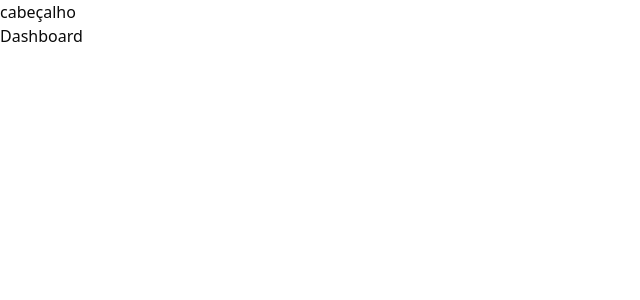
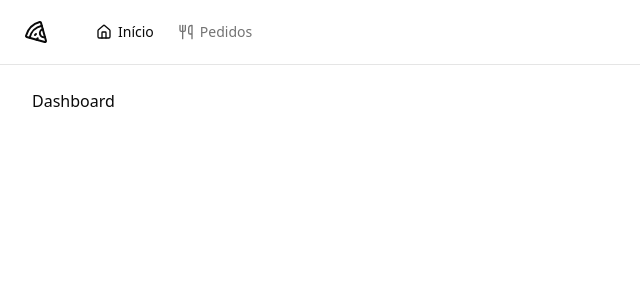
Before and after one commit to Olinadss/pizza-shop, a React (Vite) app: page / in a window 1280 px wide. Shown: the top 300 px of the page, without its empty margins (0-640 px from the left). Built offline with nearby package versions, Linux system fonts and the light colour scheme.

Commit message:
feat: cria header da aplicação e navegação das paginas

```diff
--- a/package.json
+++ b/package.json
@@ -12,6 +12,7 @@
   "dependencies": {
     "@hookform/resolvers": "^3.9.0",
     "@radix-ui/react-label": "^2.1.0",
+    "@radix-ui/react-separator": "^1.1.0",
     "@radix-ui/react-slot": "^1.1.0",
     "class-variance-authority": "^0.7.0",
     "clsx": "^2.1.1",
--- /dev/null
+++ b/src/components/Header.tsx
@@ -0,0 +1,27 @@
+import { Separator } from '@radix-ui/react-separator'
+import { Home, Pizza, Utensils } from 'lucide-react'
+
+import { NavLink } from './Nav-link'
+
+export function Header() {
+  return (
+    <div className="border-b">
+      <div className="flex h-16 items-center gap-6 px-6">
+        <Pizza className="h-6 w-6" />
+
+        <Separator orientation="vertical" className="h-6" />
+
+        <nav className="flex items-center space-x-4 lg:space-x-6">
+          <NavLink to="/">
+            <Home className="h-4 w-4" />
+            Início
+          </NavLink>
+          <NavLink to="/orders">
+            <Utensils className="h-4 w-4" />
+            Pedidos
+          </NavLink>
+        </nav>
+      </div>
+    </div>
+  )
+}
--- /dev/null
+++ b/src/components/Nav-link.tsx
@@ -0,0 +1,14 @@
+import { Link, LinkProps, useLocation } from 'react-router-dom'
+
+export type NavLinkProps = LinkProps
+
+export function NavLink(props: NavLinkProps) {
+  const { pathname } = useLocation()
+  return (
+    <Link
+      data-current={pathname === props.to}
+      className="flex items-center gap-1.5 text-sm font-medium text-muted-foreground hover:text-foreground data-[current=true]:text-foreground"
+      {...props}
+    />
+  )
+}
--- a/src/pages/_layouts/app.tsx
+++ b/src/pages/_layouts/app.tsx
@@ -1,10 +1,12 @@
 import { Outlet } from 'react-router-dom'
+
+import { Header } from '@/components/Header'
 
 export function AppLayout() {
   return (
-    <div>
-      <h1>cabeçalho</h1>
-      <div>
+    <div className="flex min-h-screen flex-col antialiased">
+      <Header />
+      <div className="flex flex-1 flex-col gap-4 p-8 pt-6">
         <Outlet />
       </div>
     </div>
--- a/src/pages/_layouts/auth.tsx
+++ b/src/pages/_layouts/auth.tsx
@@ -3,7 +3,7 @@
 
 export function AuthLayout() {
   return (
-    <div className="grid min-h-screen grid-cols-2">
+    <div className="grid min-h-screen grid-cols-2 antialiased">
       <div className="flex h-full flex-col justify-between border-r border-foreground/5 bg-muted p-10 text-muted-foreground">
         <div className="flex items-center gap-3 text-lg font-medium text-foreground">
           <Pizza className="h-5 w-5" />
```
Also changed, not shown: 1 other file (tests, documents, lock files or other folders).
